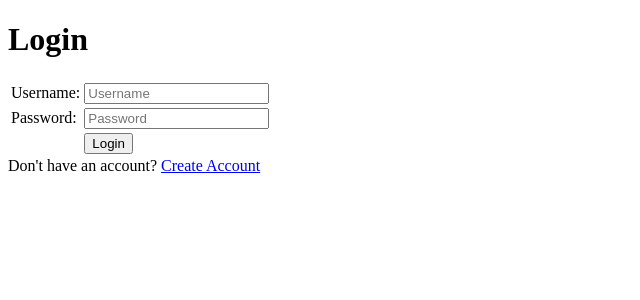
After one commit to Heraldoe/PBDassignment2, a Django app: page /todolist/login/ in a window 1280 px wide. The commit adds this page. Shown: the top 300 px of the page, without its empty margins (0-640 px from the left). Run offline with Django 4.2, Linux system fonts and the light colour scheme.

Commit message:
assignment 4 done?

```diff
--- a/todolist/models.py
+++ b/todolist/models.py
@@ -1,8 +1,10 @@
+from unittest.util import _MAX_LENGTH
 from django.db import models
+from django.conf import settings
 
 # Create your models here.
 class Task(models.Model):
-    user = models.TextField()
+    user = models.ForeignKey(settings.AUTH_USER_MODEL, on_delete = models.CASCADE)
     date = models.DateField()
     title = models.TextField()
     description = models.TextField()
--- /dev/null
+++ b/todolist/templates/login.html
@@ -0,0 +1,45 @@
+{% extends 'base.html' %}
+
+{% block meta %}
+<title>Login</title>
+{% endblock meta %}
+
+{% block content %}
+
+<div class = "login">
+
+    <h1>Login</h1>
+
+    <form method="POST" action="">
+        {% csrf_token %}
+        <table>
+            <tr>
+                <td>Username: </td>
+                <td><input type="text" name="username" placeholder="Username" class="form-control"></td>
+            </tr>
+
+            <tr>
+                <td>Password: </td>
+                <td><input type="password" name="password" placeholder="Password" class="form-control"></td>
+            </tr>
+
+            <tr>
+                <td></td>
+                <td><input class="btn login_btn" type="submit" value="Login"></td>
+            </tr>
+        </table>
+    </form>
+
+    {% if messages %}
+        <ul>
+            {% for message in messages %}
+                <li>{{ message }}</li>
+            {% endfor %}
+        </ul>
+    {% endif %}
+
+    Don't have an account? <a href="{% url 'todolist:register' %}">Create Account</a>
+
+</div>
+
+{% endblock content %}
--- a/todolist/urls.py
+++ b/todolist/urls.py
@@ -1,8 +1,16 @@
 from django.urls import path
 from todolist.views import show_todolist
+from todolist.views import register
+from todolist.views import login_user
+from todolist.views import logout_user
+from todolist.views import create_task
 
 app_name = 'todolist'
 
 urlpatterns = [
-    path('', show_wishlist, name='show_todolist'),
+    path('', show_todolist, name='show_todolist'),
+    path('register/', register, name='register'),
+    path('login/', login_user, name='login'),
+    path('logout/', logout_user, name='logout'),
+    path('create-task/', create_task, name='create_task'),
 ]
--- a/todolist/views.py
+++ b/todolist/views.py
@@ -1,5 +1,68 @@
 from django.shortcuts import render
+from todolist.models import Task
+from django.shortcuts import redirect
+from django.contrib.auth.forms import UserCreationForm
+from django.contrib import messages
+from django.contrib.auth import authenticate, login
+from django.contrib.auth import logout
+from django.contrib.auth.decorators import login_required
+import datetime
+from django.http import HttpResponseRedirect
+from django.urls import reverse
 
 # Create your views here.
+@login_required(login_url='/todolist/login/')
 def show_todolist(request):
-    return render(request, "todolist.html")
+    todolistdata = Task.objects.filter(user = request.user)
+    moredata = { 'todolist' : todolistdata,
+                'username' : request.user,
+    "last_login" : request.COOKIES['last_login']}
+    return render(request, "todolist.html", moredata)
+
+def register(request):
+    form = UserCreationForm()
+
+    if request.method == "POST":
+        form = UserCreationForm(request.POST)
+        if form.is_valid():
+            form.save()
+            messages.success(request, 'Account successfully created!')
+            return redirect('todolist:login')
+
+    context = {'form':form}
+    return render(request, 'register.html', context)
+
+def login_user(request):
+    if request.method == 'POST':
+        username = request.POST.get('username')
+        password = request.POST.get('password')
+        user = authenticate(request, username=username, password=password)
+        if user is not None:
+            login(request, user)
+            response = HttpResponseRedirect(reverse("todolist:show_todolist"))
+            response.set_cookie('last_login', str(datetime.datetime.now()))
+            return response
+        else:
+            messages.info(request, 'Wrong Username or Password!')
+    context = {}
+    return render(request, 'login.html', context)
+
+def logout_user(request):
+    logout(request)
+    response = HttpResponseRedirect(reverse('todolist:login'))
+    response.delete_cookie('last_login')
+    return response
+
+@login_required(login_url='/todolist/login/')
+def create_task(request):
+    if request.method == "POST":
+        title = request.POST.get("title")
+        description = request.POST.get("description")
+        Task.objects.create(
+            user=request.user,
+            title=title,
+            description=description,
+            date=datetime.datetime.today(),
+        )
+        return HttpResponseRedirect(reverse("todolist:show_todolist"))
+    return render(request, "create_task.html")
```
Also changed, not shown: todolist/templates/create_task.html (added, +24 -0 lines), todolist/templates/register.html (added, +33 -0 lines), todolist/templates/todolist.html (+11 -5 lines), todolist/migrations/0003_alter_task_user.py (added).
